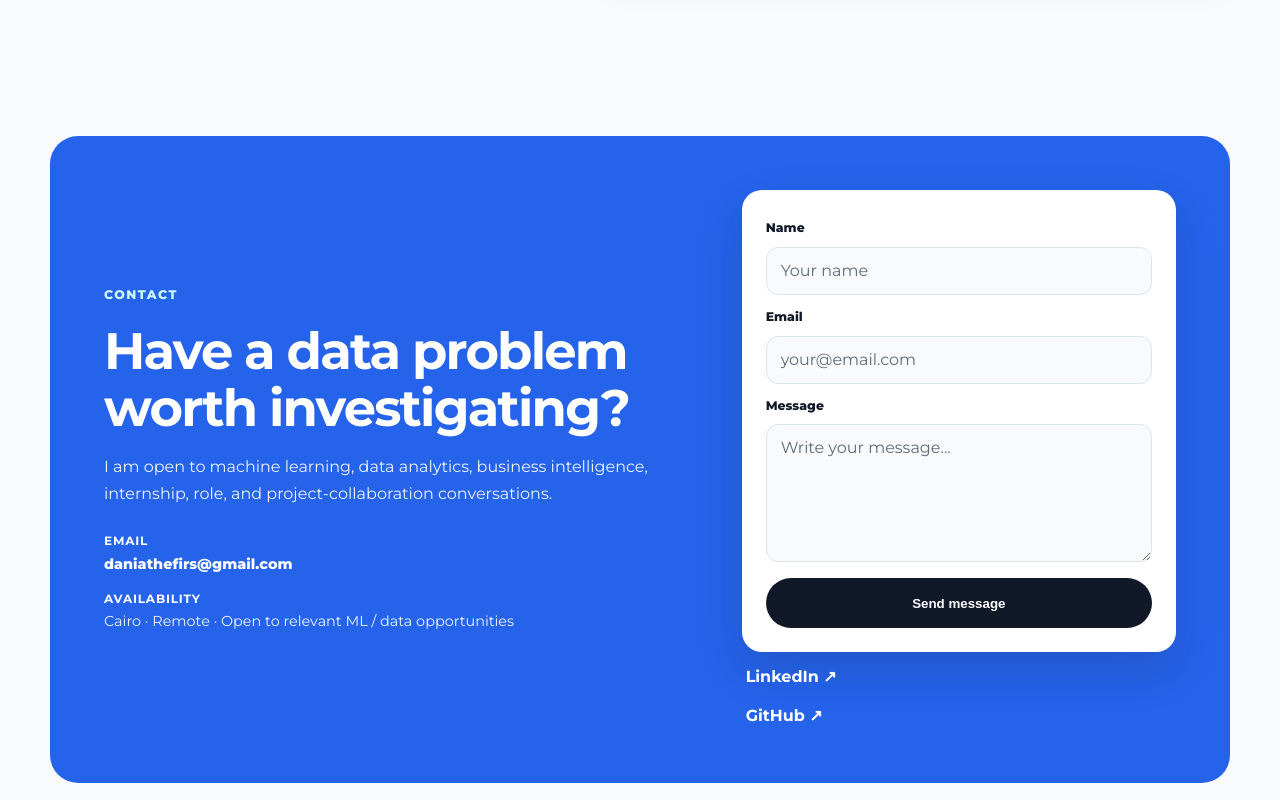
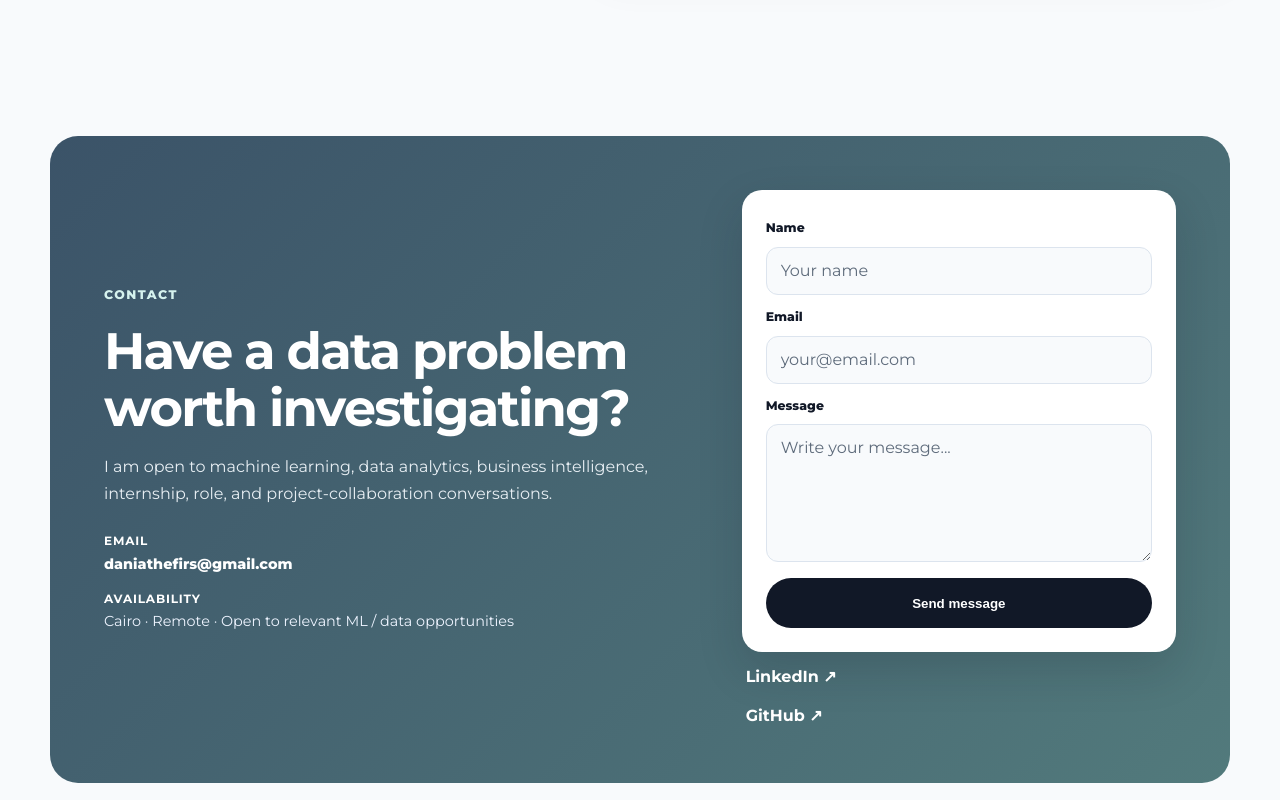
Before and after one commit to Dania-Yasir/my-portfolio, a plain HTML site: page index.html in a window 1280 px wide. Shown: the part 7320-8120 px from the top of the page. Drawn offline with Linux system fonts and the light colour scheme.

Commit message:
Update background and text colors in styles.css

```diff
--- a/styles.css
+++ b/styles.css
@@ -963,12 +963,16 @@ h3 {
   padding: 54px;
   border-radius: 28px;
 
-  background: var(--blue);
+ background: linear-gradient(
+  135deg,
+  #3B5368 0%,
+  #527A7C 100%
+);
   color: var(--paper);
 }
 
 .contact-card .eyebrow {
-  color: #CCFBF1;
+  color: #D6F3EE;
 }
 
 .contact-card h2 {
@@ -977,7 +981,7 @@ h3 {
 
 .contact-card p {
   max-width: 680px;
-  color: var(--soft-blue);
+  color: #E7EEF3;
 }
 
 .contact-actions {
```
